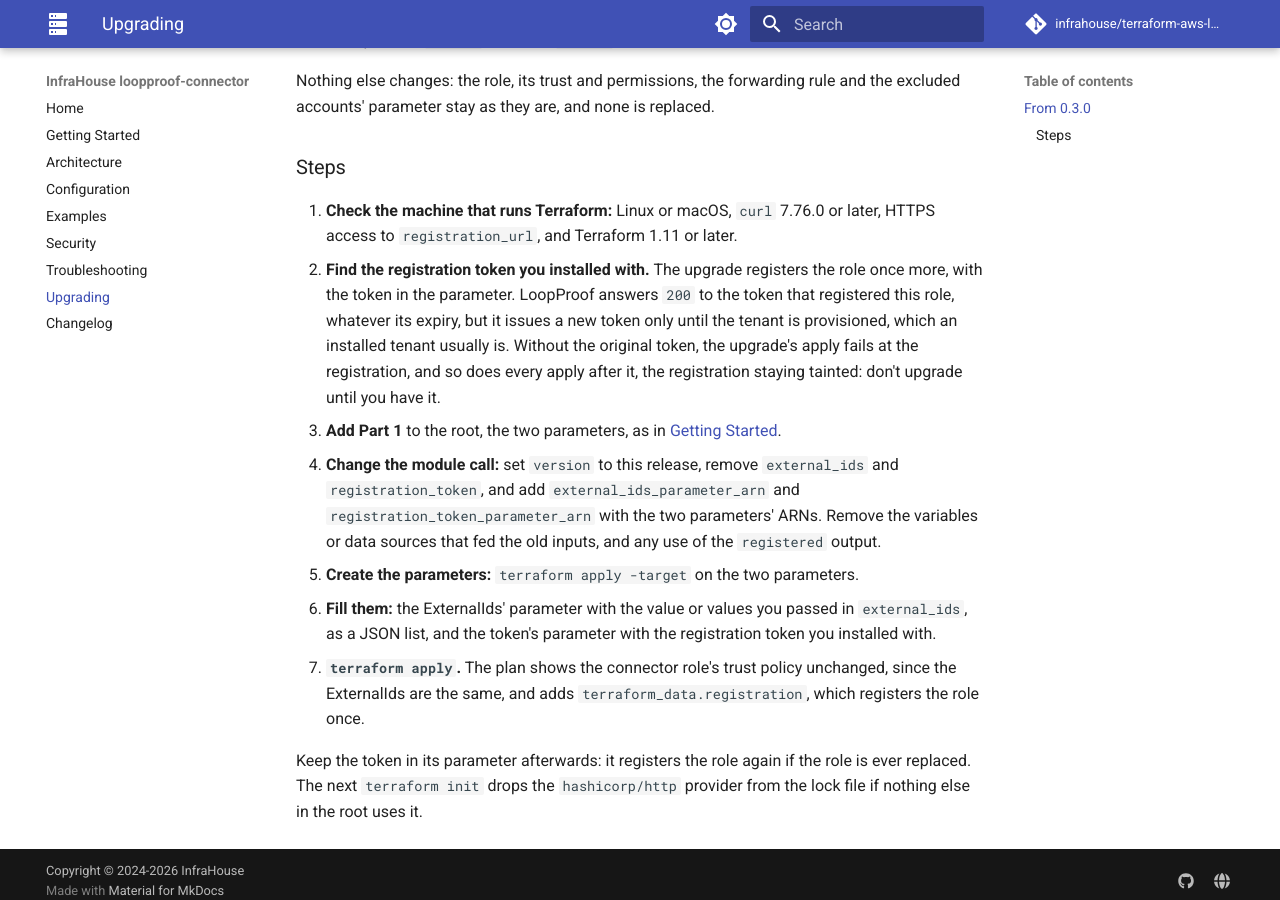
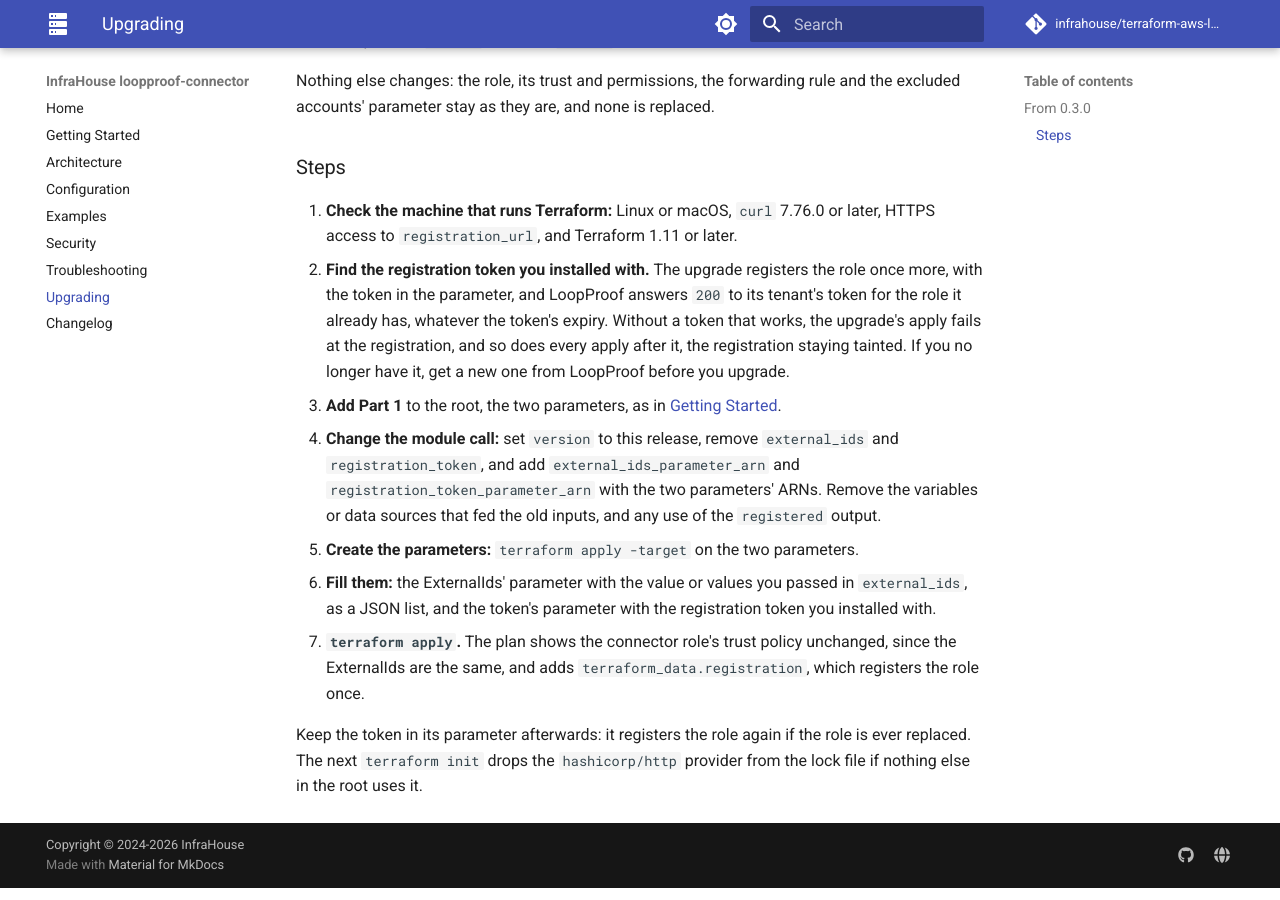
Before and after one commit to infrahouse/terraform-aws-loopproof-connector, an MkDocs documentation site: the page built from docs/upgrading.md, in a window 1280 px wide and 900 px high, scrolled down 559 px. Built offline with MkDocs 1.6.1 and Material for MkDocs 9.7.7, drawn with Linux system fonts in a browser that asks for light colours; comment, search, counter and statistics services are not loaded.

Commit message:
docs: say a lost registration token comes from LoopProof, not when LoopProof issues one
Aleks decided on 2026-10-23 that a provisioned tenant's admin will mint a new token from the Settings
page (IH-116). The five places that said LoopProof issues a token only until the tenant is provisioned
would go stale when that ships. They now say what holds either way: LoopProof answers 200 to its
tenant's token for the role it already has, whatever its expiry, and a lost token has to come from
LoopProof. The upgrade from 0.3.0 says to get a new one before upgrading if the install token is lost.

Co-Authored-By: Claude Opus 5.5 <noreply@anthropic.com>

```diff
--- a/docs/upgrading.md
+++ b/docs/upgrading.md
@@ -23,10 +23,9 @@ stay as they are, and none is replaced.
 1. **Check the machine that runs Terraform:** Linux or macOS, `curl` 7.76.0 or later, HTTPS access to
    `registration_url`, and Terraform 1.11 or later.
 2. **Find the registration token you installed with.** The upgrade registers the role once more, with the token in
-   the parameter. LoopProof answers `200` to the token that registered this role, whatever its expiry, but it issues a
-   new token only until the tenant is provisioned, which an installed tenant usually is. Without the original token,
-   the upgrade's apply fails at the registration, and so does every apply after it, the registration staying tainted:
-   don't upgrade until you have it.
+   the parameter, and LoopProof answers `200` to its tenant's token for the role it already has, whatever the token's
+   expiry. Without a token that works, the upgrade's apply fails at the registration, and so does every apply after
+   it, the registration staying tainted. If you no longer have it, get a new one from LoopProof before you upgrade.
 3. **Add Part 1** to the root, the two parameters, as in [Getting Started](getting-started.md#first-deployment).
 4. **Change the module call:** set `version` to this release, remove `external_ids` and `registration_token`, and add
    `external_ids_parameter_arn` and `registration_token_parameter_arn` with the two parameters' ARNs. Remove the
```
Also changed, not shown: README.md (+4 -4 lines), docs/getting-started.md (+1 -2 lines), docs/security.md (+4 -3 lines), docs/troubleshooting.md (+2 -2 lines).
